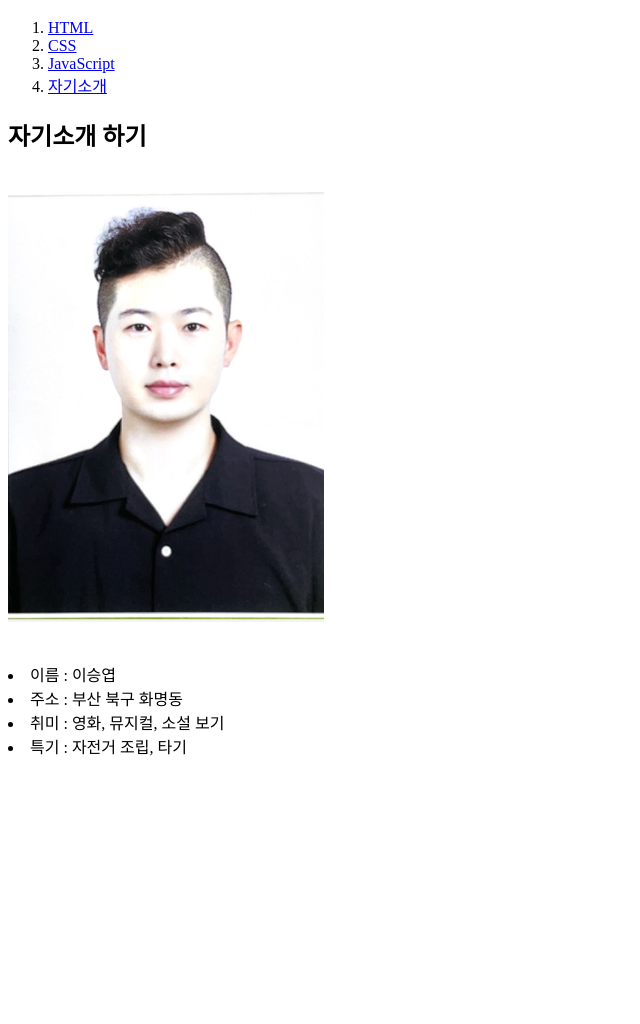
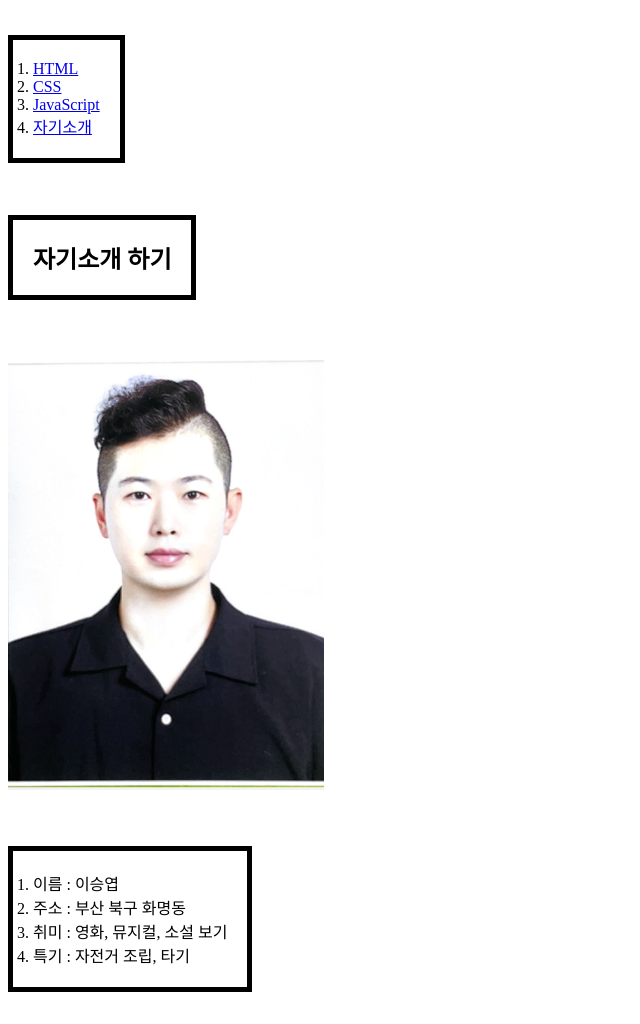
Before and after one commit to LSY881109/html20250501_sy, a plain HTML site: page 4.html in a window 1280 px wide. Shown: the part 47-1071 px from the top of the page, without its empty margins (0-640 px from the left). Before the commit the page ends 821 px from the top, so only its background shows below. Drawn offline with Linux system fonts and the light colour scheme.

Commit message:
20250507미니실습 테두리

```diff
--- a/4.html
+++ b/4.html
@@ -7,19 +7,38 @@
  <body>
  <h1><a href="index.html">WEB</a></h1>
  <ol>
+    <style>
+
+    </style>
  <li><a href="1.html">HTML</a></li>
  <li><a href="2.html">CSS</a></li>
  <li><a href="3.html">JavaScript</a></li>
  <li><a href="4.html">자기소개</a></li>
+
+
 </ol>
+<style>
+    h2,ol{
+       border: 5px solid black;
+       padding: 20px;
+       display: inline-block;
+
+    }
+    </style>
+<p>
+
+</p>
 <h2>자기소개 하기</h2>
  <p style="margin-top: 40px;"></p>
     <P><img src="img/LSY.jpg" width="25%">
         <p style="margin-top: 40px;"></P>
-    <li>이름 : 이승엽</li>
+
+ <ol>
+ <li>이름 : 이승엽</li>
  <li>주소 : 부산 북구 화명동</li>
  <li>취미 : 영화, 뮤지컬, 소설 보기</li>
  <li>특기 : 자전거 조립, 타기</li>
+</ol>
     </P>
 </body>
 </html>
```
Also changed, not shown: 1.html (+6 -0 lines), 2.html (+5 -0 lines), 3.html (+5 -0 lines), index.html (+6 -0 lines), 5.html (added).
